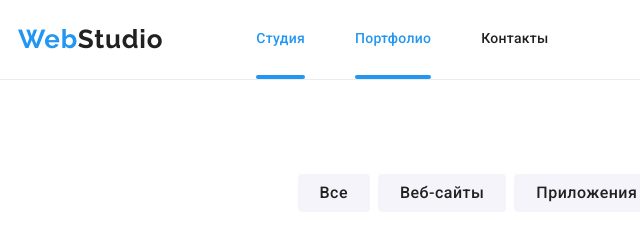
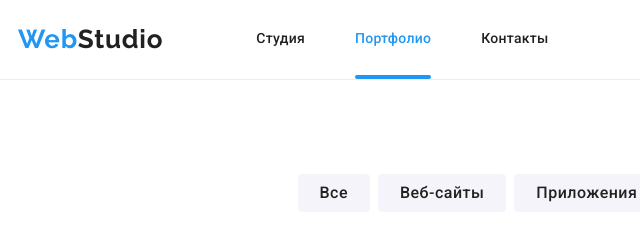
Before and after one commit to IllyaMartyniuk/goit-markup-hw-07, a plain HTML site: page portfolio.html in a window 1280 px wide. Shown: the top 240 px of the page, 37-677 px from the left. Drawn offline with nearby package versions, Linux system fonts and the light colour scheme.

Commit message:
Update portfolio.html

```diff
--- a/portfolio.html
+++ b/portfolio.html
@@ -26,7 +26,7 @@
             <nav class="navigation">
                 <ul class="menu">
                     <li class="menu__item">
-                        <a class="menu__link current current-link" href="./index.html">Студия</a>
+                        <a class="menu__link" href="./index.html">Студия</a>
                     </li>
                     <li class="menu__item">
                         <a class="menu__link current current-link" href="./portfolio.html">Портфолио</a>
```
